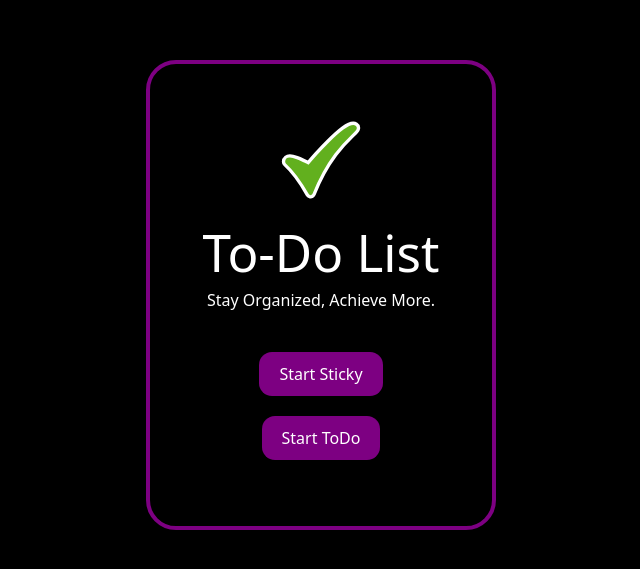
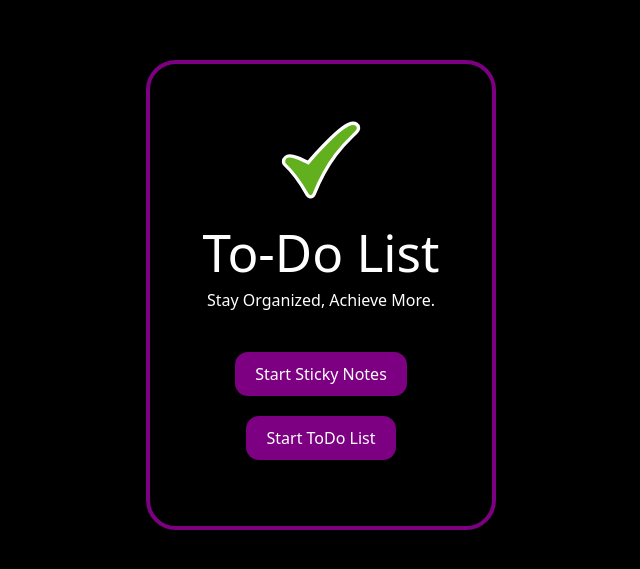
Before and after one commit to React-Vite-Ragul-and-Team/TO-DO, a React (Vite) app: page / in a window 1280 px wide. Shown: the part 105-674 px from the top of the page, without its empty margins (319-959 px from the left). Built offline with nearby package versions, Linux system fonts and the light colour scheme.

Commit message:
css file updated

```diff
--- a/src/Home.jsx
+++ b/src/Home.jsx
@@ -15,9 +15,9 @@ function Home() {
           <h1 className='todo' style={{ color: 'white' }}>To-Do List</h1>
           <p style={{ color: 'white' }}>Stay Organized, Achieve More.</p>
           <br />
-          <button className='button'><Link to="/dashboard" style={{ color: 'white' }} >Start Sticky</Link></button><br></br>
+          <button className='button'><Link to="/dashboard" style={{ color: 'white' }} >Start Sticky Notes</Link></button><br></br>
 
-          <button  className='button b1' ><Link to="/todo" style={{ color: 'white' }} >Start ToDo</Link></button>
+          <button  className='button b1' ><Link to="/todo" style={{ color: 'white' }} >Start ToDo List</Link></button>
         </div>
       </div>
 
```
